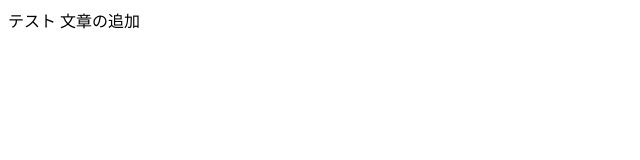
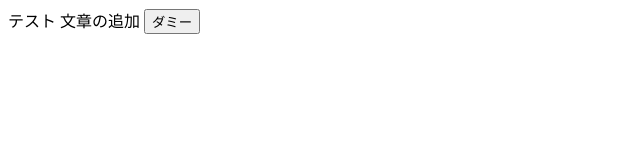
Before and after one commit to ei1923/20230421_test1, a plain HTML site: page index.html in a window 1280 px wide. Shown: the whole page, without its empty margins (0-640 px from the left). Drawn offline with Linux system fonts and the light colour scheme.

Commit message:
Update index.html
ダミーのボタンを追加

```diff
--- a/index.html
+++ b/index.html
@@ -7,5 +7,6 @@
     <body>
         テスト
         文章の追加
+        <button>ダミー</button>
     </body>
 </html>
```
